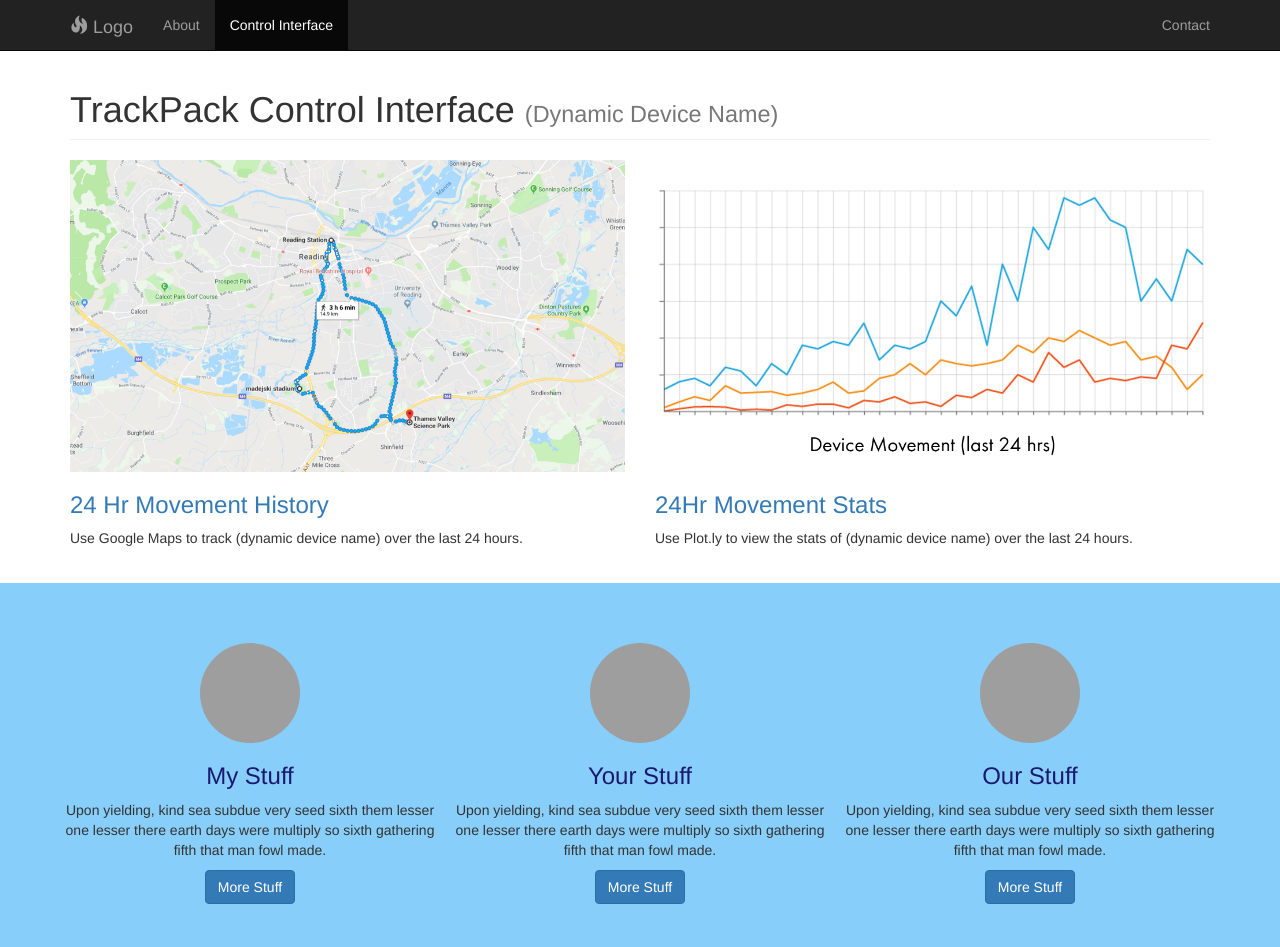
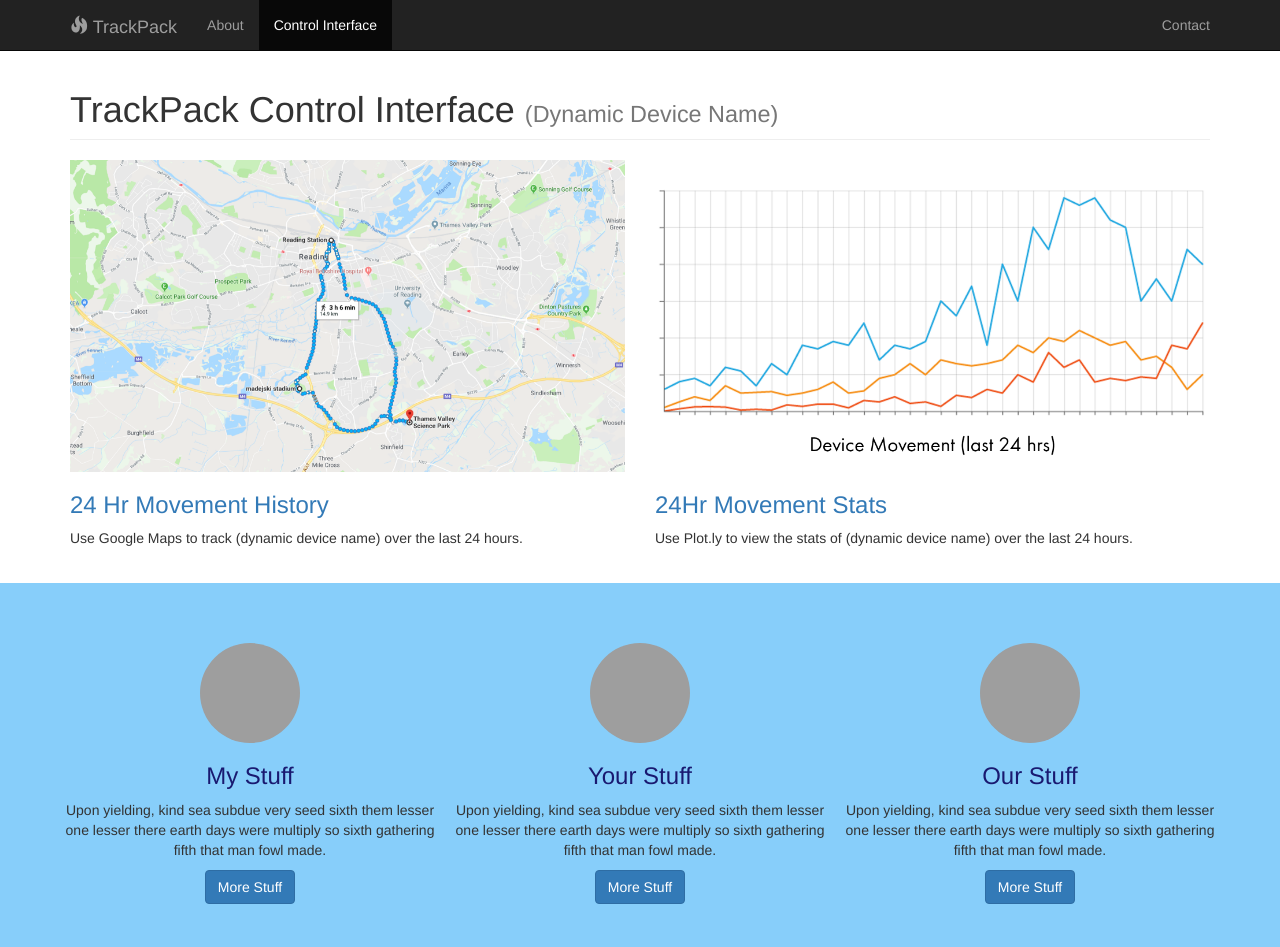
Before and after one commit to DrRoad/Project-TrackPack, a plain HTML site: page Web Panel/index.html in a window 1280 px wide. Shown: the top 947 px of the page. Drawn offline with Linux system fonts and the light colour scheme; grey boxes are pictures that could not be loaded.

Commit message:
Minor changes + Planning Image

```diff
--- a/Web Panel/index.html
+++ b/Web Panel/index.html
@@ -39,7 +39,7 @@
                 </button>
                 <a class="navbar-brand" href="#">
                 	<span class="glyphicon glyphicon-fire"></span>
-                	Logo
+                	TrackPack
                 </a>
             </div>
             <!-- Navbar links -->
```
Also changed, not shown: Phone Notification.png, Planning.jpg (added).
